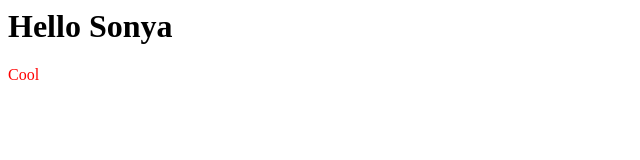
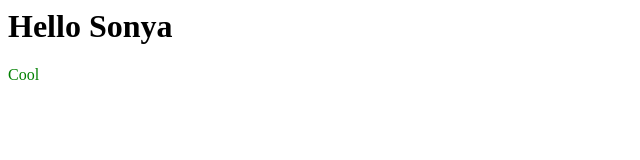
Before and after one commit to Timopheym/studygit, a plain HTML site: page index.html in a window 1280 px wide. Shown: the full height of the page, 0-640 px from the left. Drawn offline with Linux system fonts and the light colour scheme.

Commit message:
just index

```diff
--- a/index.html
+++ b/index.html
@@ -1,2 +1,2 @@
 <h1> Hello Sonya </h1>
-<p style="color: red;"> Cool </p>
+<p style="color: green;"> Cool </p>
```
